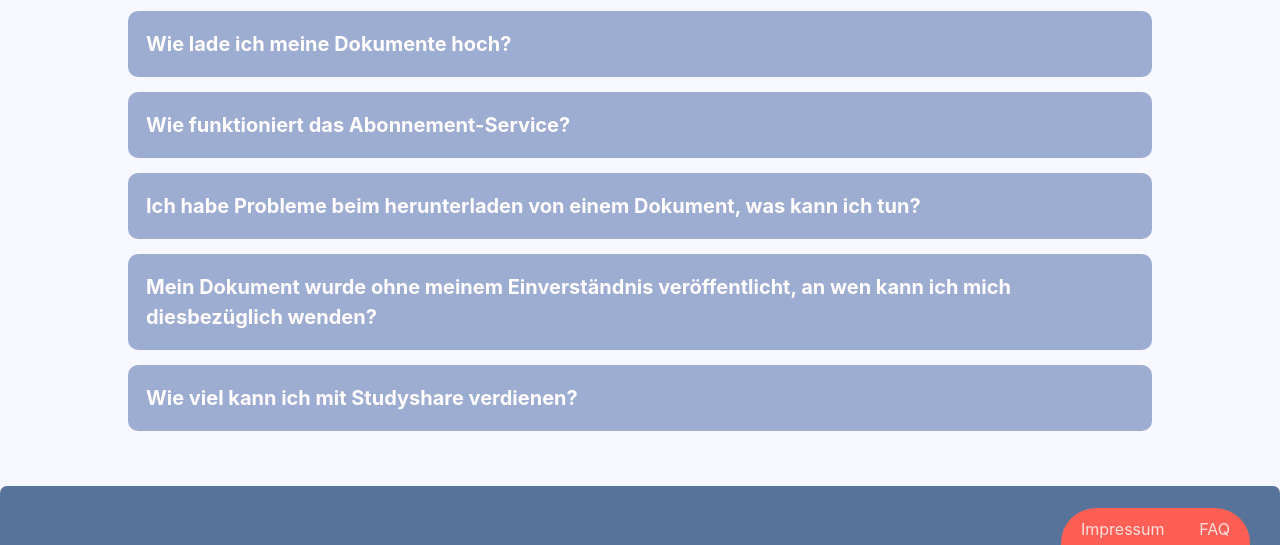
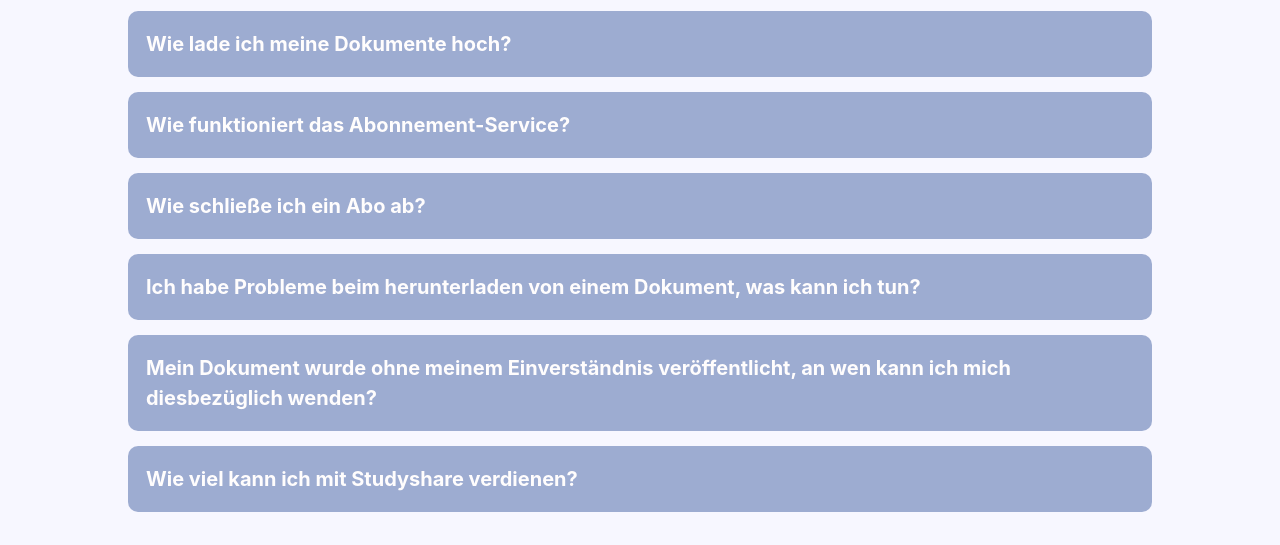
Before and after one commit to ChillySpiral/StudyShare, a PHP site: page /faq.php in a window 1280 px wide. Shown: the part 281-826 px from the top of the page. Run offline with PHP 8.4, Linux system fonts and the light colour scheme; data comes from the database, SQL or seed files in the repository; data that the repository does not hold is empty.

Commit message:
added one more faq

```diff
--- a/faq.php
+++ b/faq.php
@@ -57,17 +57,21 @@
 
     <button class="accordion">Wie funktioniert das Abonnement-Service?</button>
         <div class="panel">
-            <p>Das Abo ist in drei flexiblen Varianten verfügbar, ein Monat, ein Semester oder lebenslang. Genauere Infos finden Sie auf der Startseite.</p>
+            <p>Das Abo ist in drei flexiblen Varianten verfügbar, ein Monat, drei Monate oder ein Jahr. Genauere Infos finden Sie auf der Startseite.</p>
         </div>
-        <button class="accordion">Ich habe Probleme beim herunterladen von einem Dokument, was kann ich tun?</button>
+    <button class="accordion">Wie schließe ich ein Abo ab?</button>
+        <div class="panel">
+            <p>Über Ihr Profil können Sie ganz bequem ein Abo abschließen (Regestrierung erforderlich).</p>
+        </div>
+    <button class="accordion">Ich habe Probleme beim herunterladen von einem Dokument, was kann ich tun?</button>
         <div class="panel">
             <p>Kontaktieren Sie unseren Support unter team@studyshare.at mit einer genauen Beschreibung ihres Problems (Korrupte Datei, Download nicht möglich, keine Datei vorhanden) und wir werden eine Lösung finden.</p>
         </div>
-        <button class="accordion">Mein Dokument wurde ohne meinem Einverständnis veröffentlicht, an wen kann ich mich diesbezüglich wenden?</button>
+    <button class="accordion">Mein Dokument wurde ohne meinem Einverständnis veröffentlicht, an wen kann ich mich diesbezüglich wenden?</button>
         <div class="panel">
             <p>Bitte senden Sie uns eine Mail an team@studyshare.at mit dem Titel + Veröffentlichkeitsdatum des betroffenen Dokuments. Ein Moderator wird das Dokument erneut überprüfen auf Authentizität und Sie schnellstmöglich kontaktieren.</p>
         </div>
-        <button class="accordion">Wie viel kann ich mit Studyshare verdienen?</button>
+    <button class="accordion">Wie viel kann ich mit Studyshare verdienen?</button>
         <div class="panel">
             <p>Derzeit arbeiten wir noch an einem geeigneten System.</p>
         </div>
```
